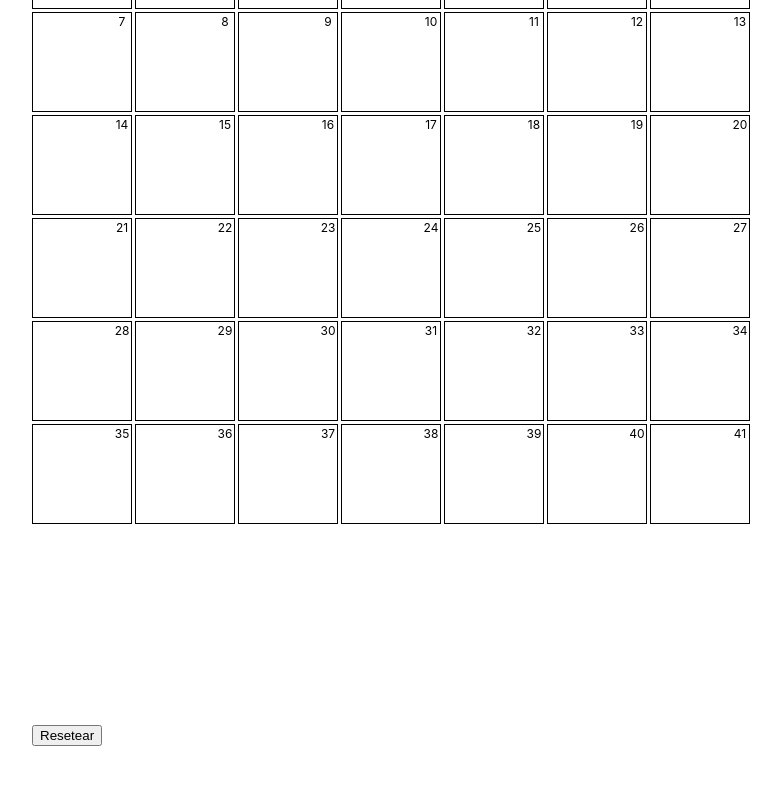
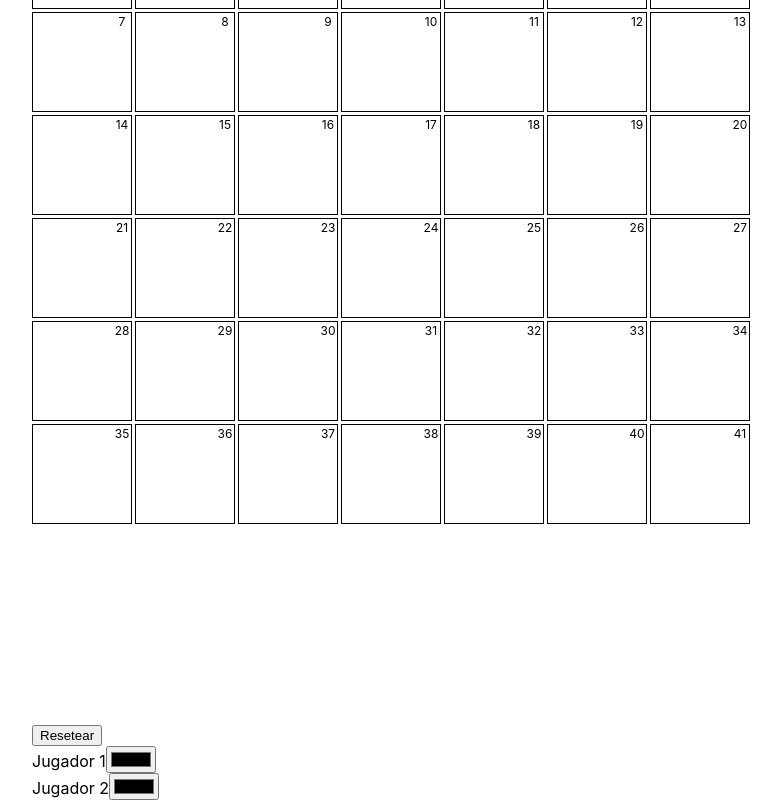
Before and after one commit to Lemongnz/5enlinea, a Next.js app: page / in a window 1280 px wide. Shown: the part 973-1773 px from the top of the page, without its empty margins (0-781 px from the left). Before the commit the page ends 1719 px from the top, so only its background shows below. Built offline with nearby package versions, Linux system fonts and the light colour scheme.

Commit message:
save changes

```diff
--- a/pages/index.js
+++ b/pages/index.js
@@ -165,6 +165,16 @@ export default function Home() {
         ))}
       </div>
       <button onClick={() =>  resetTable()}>Resetear</button>
+      <div>
+        <div>
+          <span>Jugador 1</span>
+          <input id='jugador1' type="color" />
+        </div>
+        <div>
+          <span>Jugador 2</span>
+          <input id='jugador2' type="color" />
+        </div>
+      </div>
     </div>
   )
 }
```
